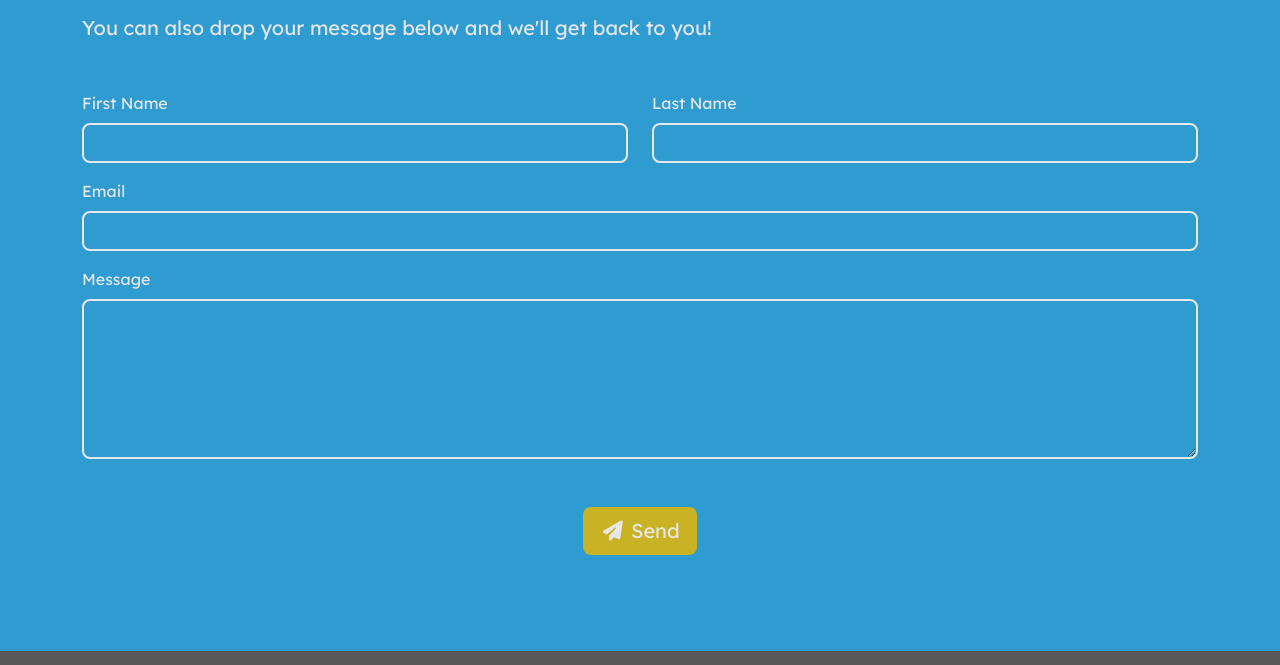
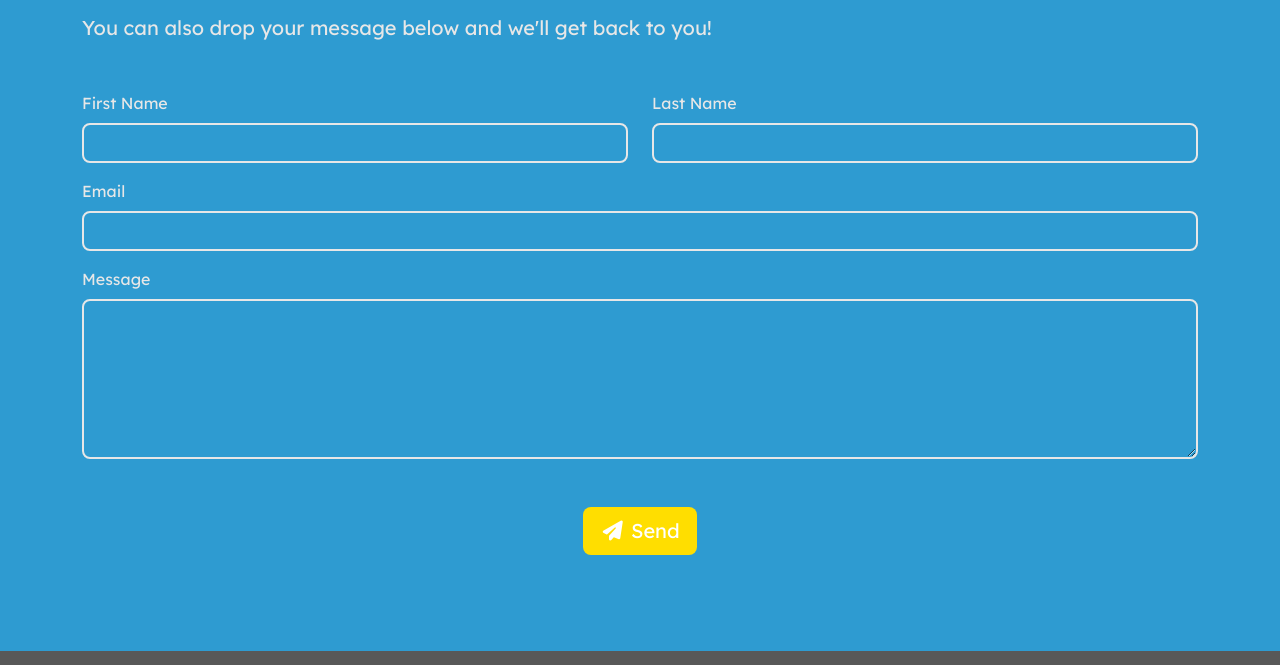
Before and after one commit to JakobReid/overcast, a website: page index.html in a window 1280 px wide. Shown: the part 2422-3087 px from the top of the page. Drawn offline with nearby package versions, Linux system fonts and the light colour scheme; a web font is replaced by a local one.

Commit message:
fix yellow button

```diff
--- a/styles.css
+++ b/styles.css
@@ -68,23 +68,23 @@
 }
 
 .btn-overcast-yellow {
-    color: var(--oc-white);
-    background-color: #c9b325;
+    color: #fff;
+    background-color: var(--oc-yellow);
 }
 
 .btn-overcast-yellow:hover {
     color: var(--oc-white);
-    background-color: #b6a015;
+    background-color: var(--oc-yellow);
 }
 
 .btn-overcast-yellow:active {
     color: var(--oc-white);
-    background-color: #b6a015 !important;
+    background-color: var(--oc-yellow) !important;
 }
 
 .btn-overcast-yellow:focus {
     color: var(--oc-white);
-    background-color: #b6a015;
+    background-color: var(--oc-yellow);
 }
 
 .form-container {
```
